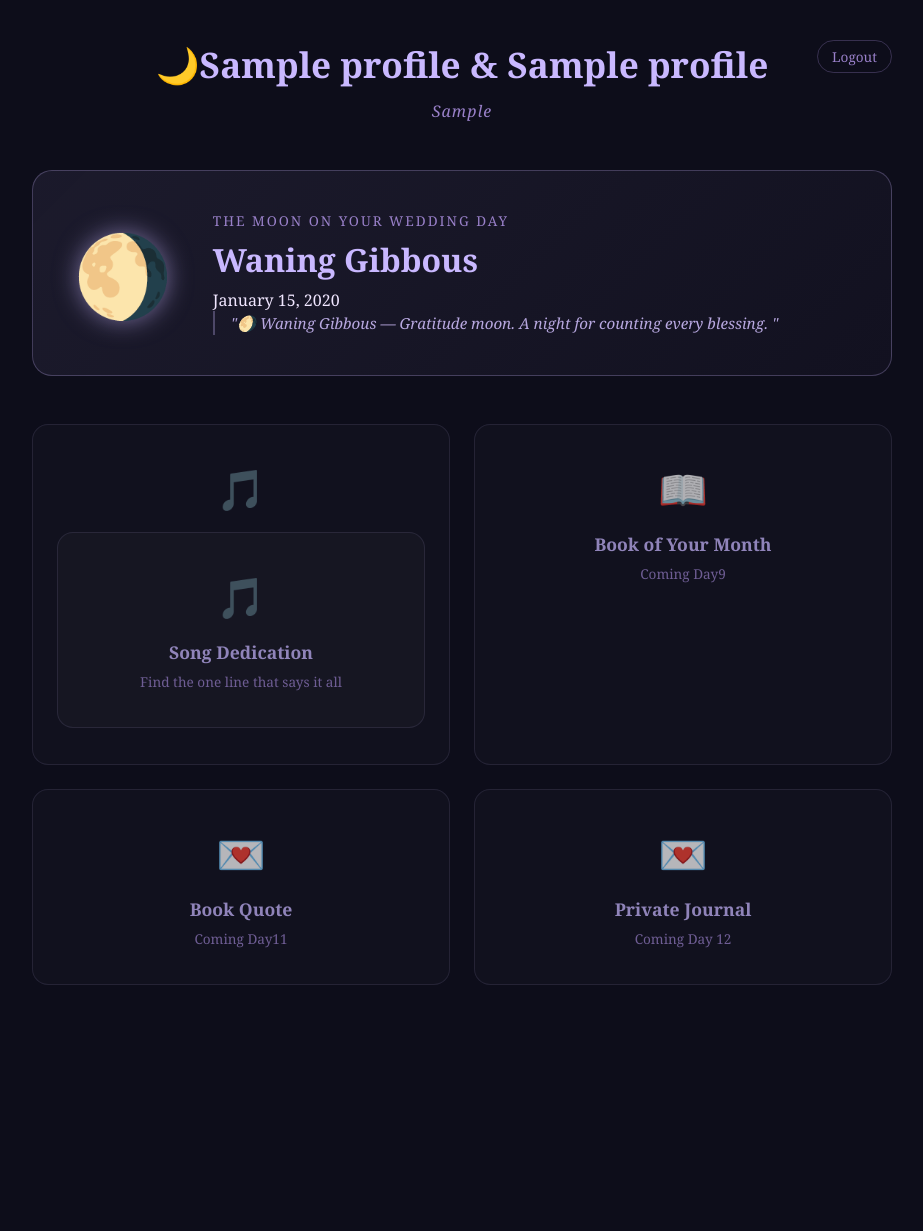
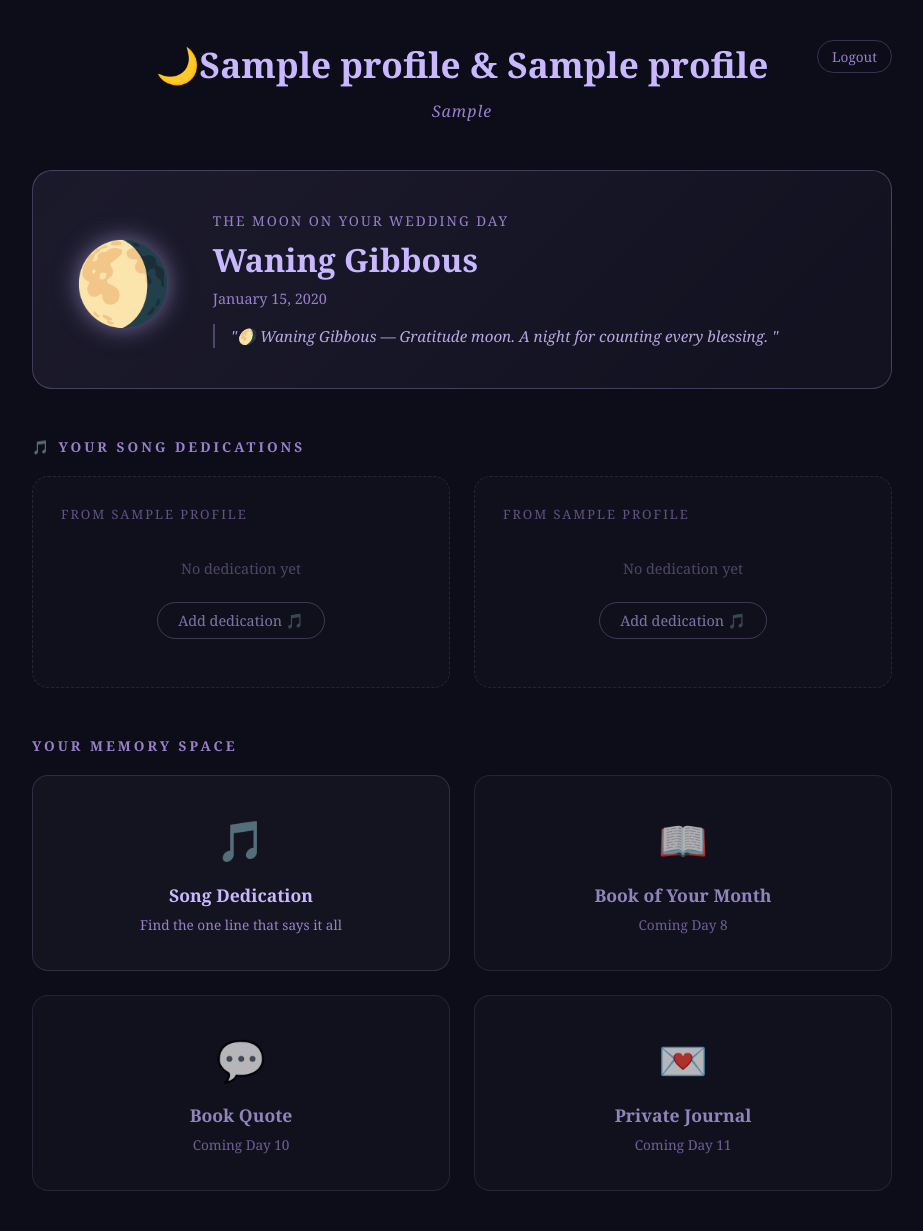
Before and after one commit to poulsamiksha7/Bandhan-, a Flask app: page /dashboard in a window 1280 px wide. Shown: the whole page, without its empty margins (178-1101 px from the left). Before the commit the page ends 985 px from the top, so only its background shows below. Run offline with Flask 3, Linux system fonts and the light colour scheme; a user stored in the database is signed in; tables that the repository leaves empty hold one stand-in row (values such as "Sample post").

Commit message:
feat: song dedications displayed on dashboard for bride and groom

```diff
--- a/app/routes/memory.py
+++ b/app/routes/memory.py
@@ -41,10 +41,23 @@ def dashboard():
                 db.session.rollback()
                 print("MOON ERROR:", str(e))
 
+    # fetch song dedications
+    bride_dedication=SongDedication.query.filter_by(
+        couple_id=current_user.id,
+        dedicated_by='bride'
+    ).first()
+
+    groom_dedication=SongDedication.query.filter_by(
+        couple_id=current_user.id,
+        dedicated_by='groom'
+    ).first()
+
     return render_template(
         'memory/dashboard.html',
-        couple    = current_user,
-        moon_data = moon_data
+        couple            = current_user,
+        moon_data         = moon_data,
+        bride_dedication = bride_dedication,
+        groom_dedication = groom_dedication
     )
 
 @memory.route('/song-dedication', methods=['GET', 'POST'])
--- a/app/static/css/style.css
+++ b/app/static/css/style.css
@@ -510,3 +510,93 @@ a.memory-card {
 .who-btn input[type="radio"] {
     accent-color: #c9b8ff;
 }
+
+/* ── SONG DEDICATIONS ON DASHBOARD ── */
+.dedications-section {
+    margin-bottom: 48px;
+}
+
+.dedications-grid {
+    display: grid;
+    grid-template-columns: 1fr 1fr;
+    gap: 24px;
+}
+
+.dedication-card {
+    background: rgba(255, 255, 255, 0.03);
+    border: 1px solid rgba(201, 184, 255, 0.2);
+    border-radius: 16px;
+    padding: 28px;
+    transition: all 0.3s;
+}
+
+.dedication-card:hover {
+    border-color: rgba(201, 184, 255, 0.4);
+    background: rgba(201, 184, 255, 0.04);
+}
+
+.empty-card {
+    opacity: 0.6;
+    border-style: dashed;
+}
+
+.dedication-from {
+    color: #9980c9;
+    font-size: 0.8rem;
+    letter-spacing: 2px;
+    text-transform: uppercase;
+    margin-bottom: 16px;
+}
+
+.dedication-song {
+    margin-bottom: 16px;
+}
+
+.song-title {
+    color: #c9b8ff;
+    font-size: 1rem;
+    font-weight: bold;
+    margin-bottom: 4px;
+}
+
+.song-artist {
+    color: #9980c9;
+    font-size: 0.85rem;
+}
+
+.dedication-line {
+    color: #f0e6ff;
+    font-style: italic;
+    font-size: 0.95rem;
+    line-height: 1.6;
+    border-left: 2px solid rgba(201, 184, 255, 0.4);
+    padding-left: 14px;
+    margin-bottom: 16px;
+}
+
+.quote-mark {
+    color: rgba(201, 184, 255, 0.5);
+    font-size: 1.1rem;
+}
+
+.change-link {
+    color: #7a6b99;
+    font-size: 0.8rem;
+    text-decoration: none;
+    transition: color 0.2s;
+}
+
+.change-link:hover {
+    color: #c9b8ff;
+}
+
+.empty-dedication {
+    text-align: center;
+    padding: 20px 0;
+}
+
+.empty-dedication p {
+    color: #7a6b99;
+    font-size: 0.9rem;
+    margin-bottom: 12px;
+}
--- a/app/templates/memory/dashboard.html
+++ b/app/templates/memory/dashboard.html
@@ -8,15 +8,16 @@
         <a href="/logout" class="logout-btn">Logout</a>
     </div>
 
+    <!-- Moon Section -->
     {% if moon_data %}
     <div class="moon-section">
         <div class="moon-card">
-            <div class="moon-emoji">{{moon_data.phase_emoji}}</div>
+            <div class="moon-emoji">{{ moon_data.phase_emoji }}</div>
             <div class="moon-info">
                 <p class="moon-label">The moon on your wedding day</p>
-                <h2 class="moon-phase">{{moon_data.phase_name}}</h2>
-                <p class="moon_data">
-                    {{moon_data.event_date.strftime('%B %d, %Y')}}
+                <h2 class="moon-phase">{{ moon_data.phase_name }}</h2>
+                <p class="moon-date">
+                    {{ moon_data.event_date.strftime('%B %d, %Y') }}
                 </p>
                 <p class="moon-meaning">
                     "{{ moon_data.phase_emoji }} {{ moon_data.phase_name }} —
@@ -40,6 +41,7 @@
                 </p>
             </div>
         </div>
+    </div>
     {% else %}
     <div class="moon-section">
         <div class="moon-card no-date">
@@ -51,35 +53,83 @@
         </div>
     </div>
     {% endif %}
+
+    <!-- Song Dedications Section -->
+    <div class="dedications-section">
+        <h3 class="section-title">🎵 Your Song Dedications</h3>
+        <div class="dedications-grid">
+
+            <!-- Bride's Dedication -->
+            <div class="dedication-card {% if not bride_dedication %}empty-card{% endif %}">
+                <p class="dedication-from">From {{ couple.bride_name }}</p>
+                {% if bride_dedication %}
+                    <div class="dedication-song">
+                        <p class="song-title">{{ bride_dedication.song_name }}</p>
+                        <p class="song-artist">{{ bride_dedication.artist_name }}</p>
+                    </div>
+                    <div class="dedication-line">
+                        <span class="quote-mark">"</span>
+                        {{ bride_dedication.highlighted_line }}
+                        <span class="quote-mark">"</span>
+                    </div>
+                    <a href="/song-dedication" class="change-link">Change dedication</a>
+                {% else %}
+                    <div class="empty-dedication">
+                        <p>No dedication yet</p>
+                        <a href="/song-dedication" class="btn-soft">Add dedication 🎵</a>
+                    </div>
+                {% endif %}
             </div>
 
+            <!-- Groom's Dedication -->
+            <div class="dedication-card {% if not groom_dedication %}empty-card{% endif %}">
+                <p class="dedication-from">From {{ couple.groom_name }}</p>
+                {% if groom_dedication %}
+                    <div class="dedication-song">
+                        <p class="song-title">{{ groom_dedication.song_name }}</p>
+                        <p class="song-artist">{{ groom_dedication.artist_name }}</p>
+                    </div>
+                    <div class="dedication-line">
+                        <span class="quote-mark">"</span>
+                        {{ groom_dedication.highlighted_line }}
+                        <span class="quote-mark">"</span>
+                    </div>
+                    <a href="/song-dedication" class="change-link">Change dedication</a>
+                {% else %}
+                    <div class="empty-dedication">
+                        <p>No dedication yet</p>
+                        <a href="/song-dedication" class="btn-soft">Add dedication 🎵</a>
+                    </div>
+                {% endif %}
+            </div>
 
+        </div>
+    </div>
+
+    <!-- Memory Cards Grid -->
+    <h3 class="section-title">Your Memory Space</h3>
     <div class="memory-grid">
-
-
-        <div class="memory-card coming-soon">
-            <span class="card-icon">🎵</span>
         <a href="/song-dedication" class="memory-card">
             <span class="card-icon">🎵</span>
             <h3>Song Dedication</h3>
             <p>Find the one line that says it all</p>
         </a>
-        </div>
         <div class="memory-card coming-soon">
             <span class="card-icon">📖</span>
             <h3>Book of Your Month</h3>
-            <p>Coming Day9</p>
+            <p>Coming Day 8</p>
         </div>
         <div class="memory-card coming-soon">
-            <span class="card-icon">💌</span>
+            <span class="card-icon">💬</span>
             <h3>Book Quote</h3>
-            <p>Coming Day11</p>
+            <p>Coming Day 10</p>
         </div>
         <div class="memory-card coming-soon">
             <span class="card-icon">💌</span>
             <h3>Private Journal</h3>
-            <p>Coming Day 12</p>
+            <p>Coming Day 11</p>
         </div>
     </div>
-</div>
+
+
 {% endblock %}
```
Lines whose indentation alone changed are shown as unchanged.
